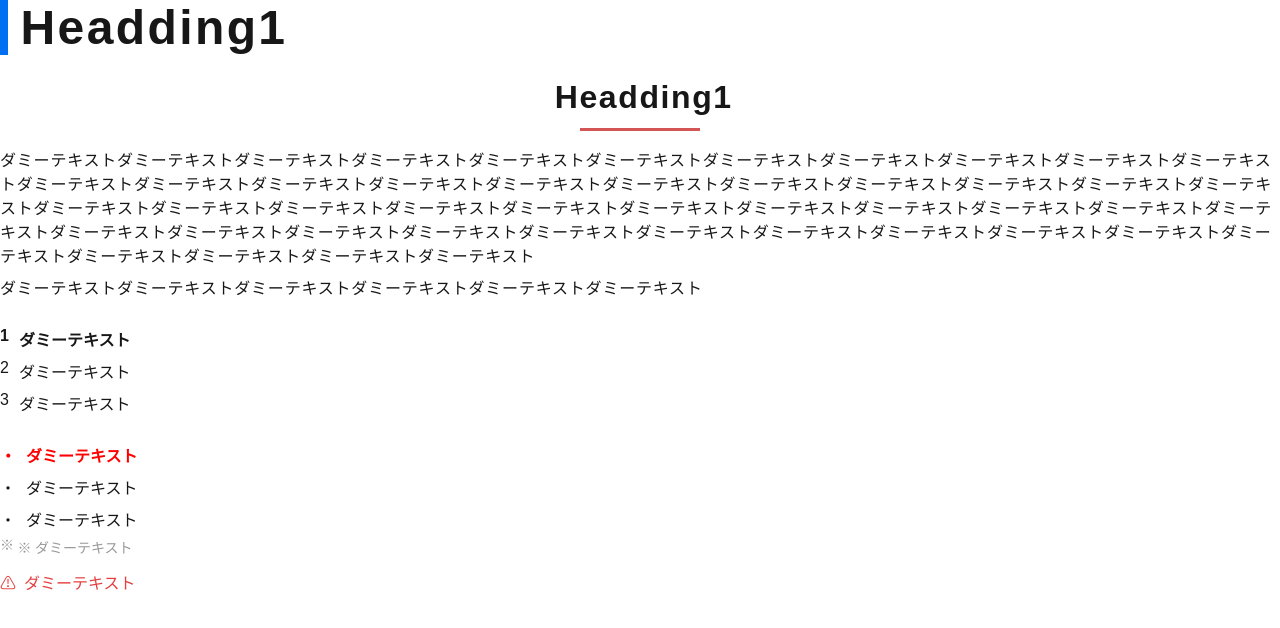
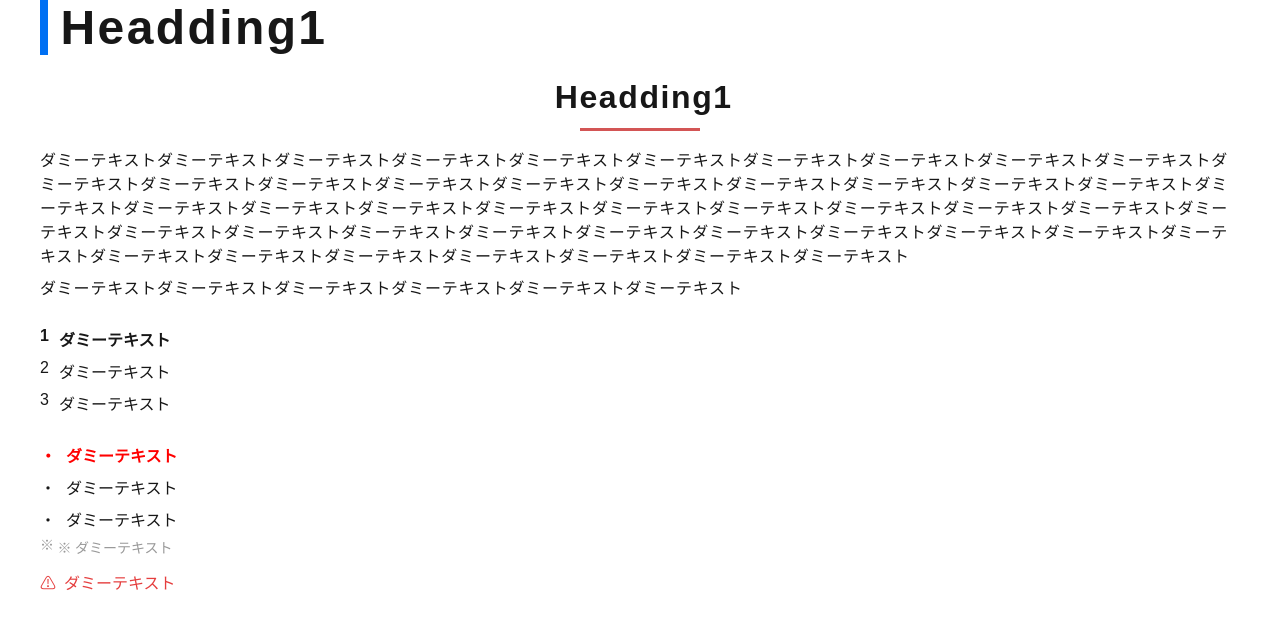
Before and after one commit to Iguchi-Masato-toko/next_git_practice, a Next.js app: page / in a window 1280 px wide. Shown: the top 628 px of the page. Built offline with nearby package versions, Linux system fonts and the light colour scheme.

Commit message:
[modify]

```diff
--- a/src/app/layout.tsx
+++ b/src/app/layout.tsx
@@ -25,7 +25,7 @@ export default function RootLayout({
   return (
     <html lang="ja">
       <body>
-        <div className="c-wrap">{children}</div>
+        <div className="l-wrap">{children}</div>
       </body>
     </html>
   );
```
